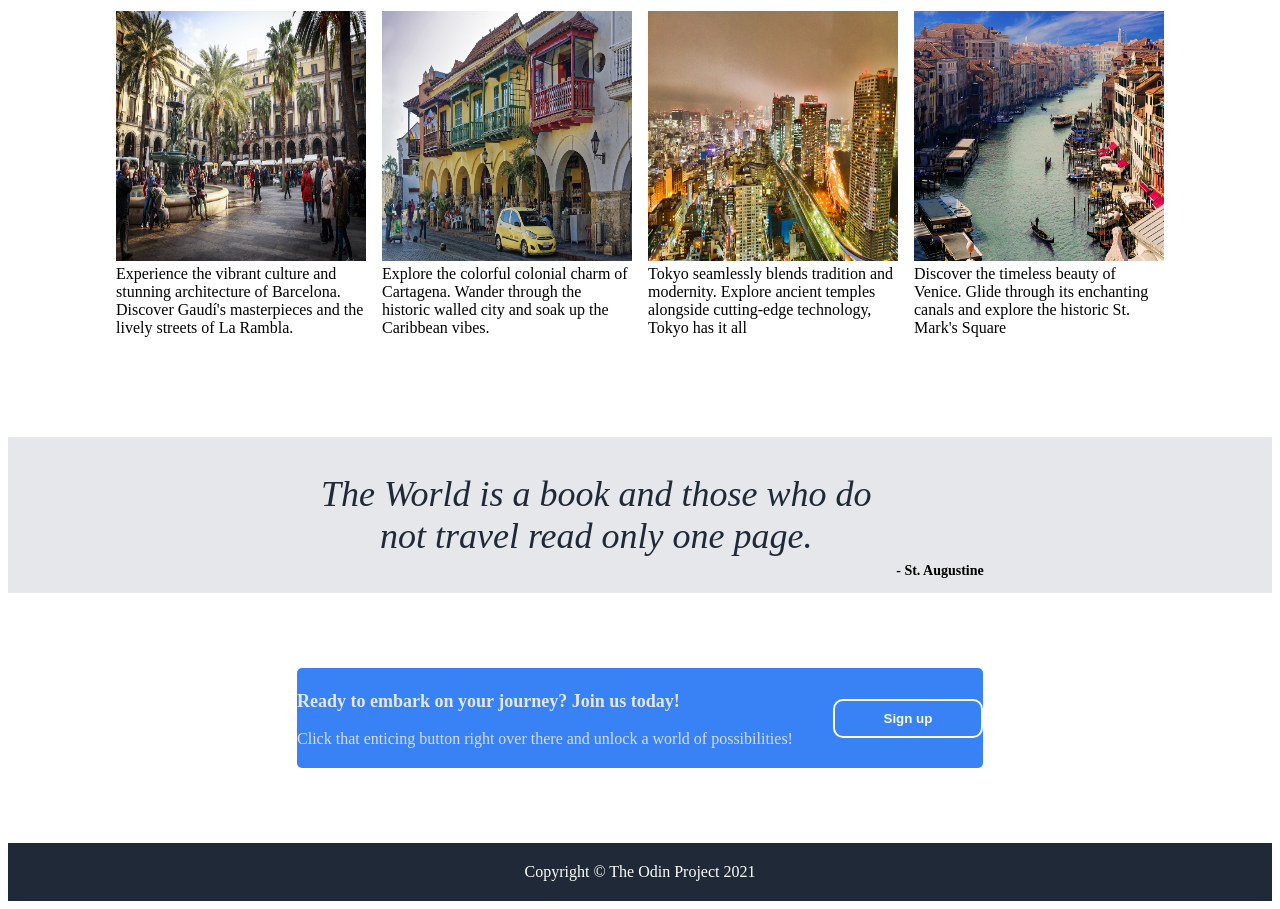
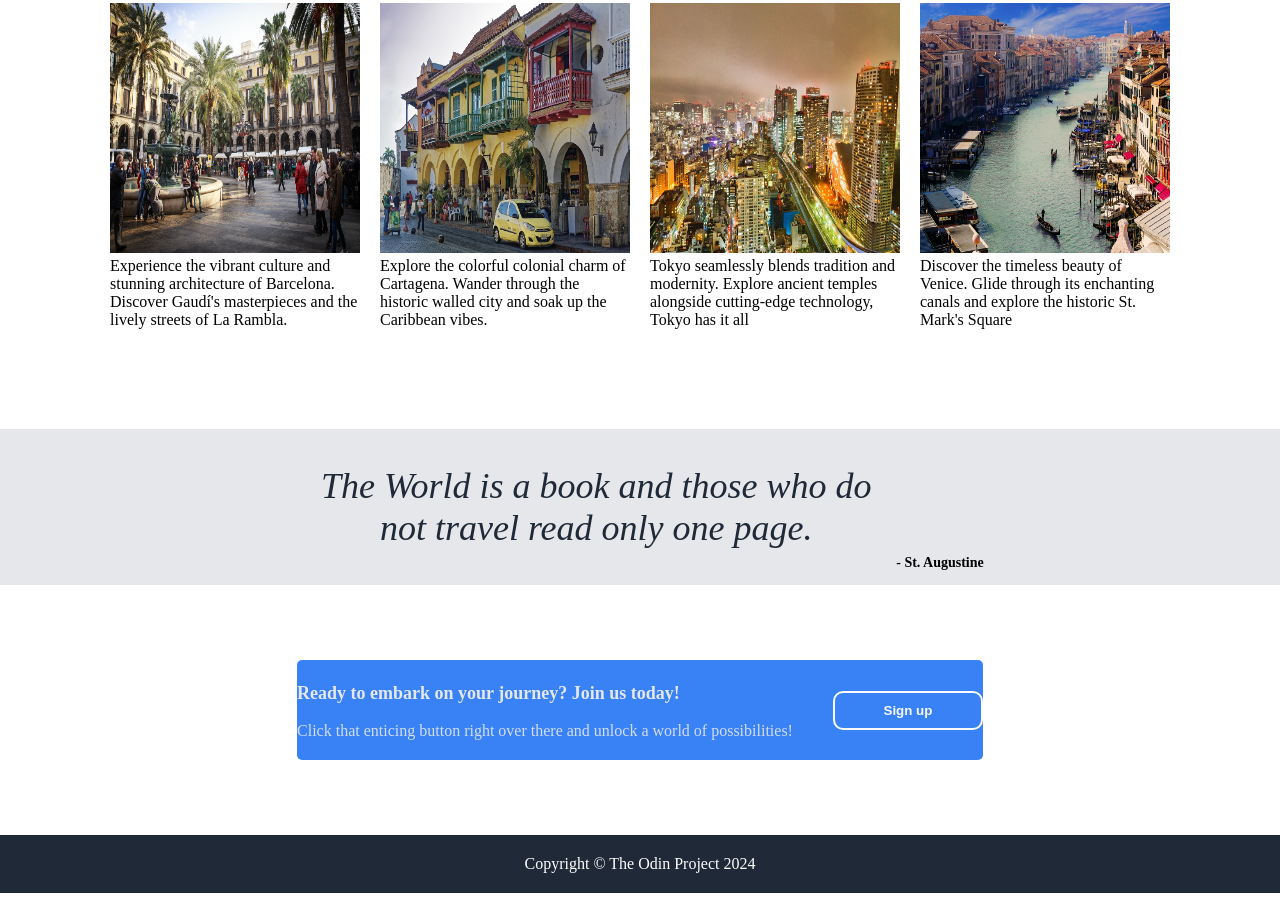
Before and after one commit to ArdiSyla/landing-page, a plain HTML site: page index.html in a window 1280 px wide. Shown: the part 847-1756 px from the top of the page. Drawn offline with Linux system fonts and the light colour scheme.

Commit message:
css update

```diff
--- a/index.html
+++ b/index.html
@@ -65,7 +65,7 @@
     </div>
     </main>
     <footer>
-        <div class="end">Copyright © The Odin Project 2021</div>
+        <div class="end">Copyright © The Odin Project 2024</div>
     </footer>
 
 </body>
--- a/style.css
+++ b/style.css
@@ -1,4 +1,7 @@
-
+body {
+    margin: 0;
+    padding: 0;
+}
 header {
     background: #1f2937;
     display: flex;
@@ -27,7 +30,6 @@ a{
 .container {
     display: flex;
     background-color: #1f2937;
-    border-radius: 5px;
     padding: 150px;
 }
 
```
